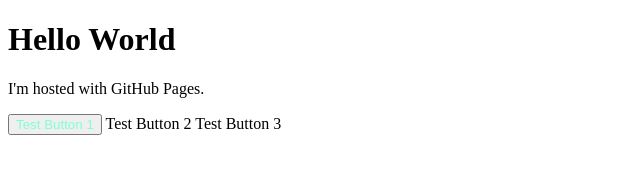
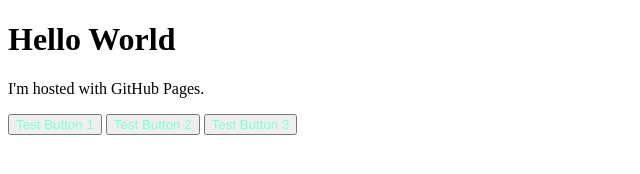
Before and after one commit to M4tn/M4tn.github.io, a plain HTML site: page index.html in a window 1280 px wide. Shown: the whole page, without its empty margins (0-640 px from the left). Drawn offline with Linux system fonts and the light colour scheme.

Commit message:
Dont try to code HTML at 2 am

```diff
--- a/index.html
+++ b/index.html
@@ -14,11 +14,7 @@
 <h1>Hello World</h1>
 <p>I'm hosted with GitHub Pages.</p>
     <button>Test Button 1</Button>
-</body>
-<body>
-    <button2>Test Button 2</button2>
-</body>
-<body>
-    <Button3>Test Button 3</Button3>
+    <button>Test Button 2</button>
+    <Button>Test Button 3</Button>
 </body>
 </html>
```
